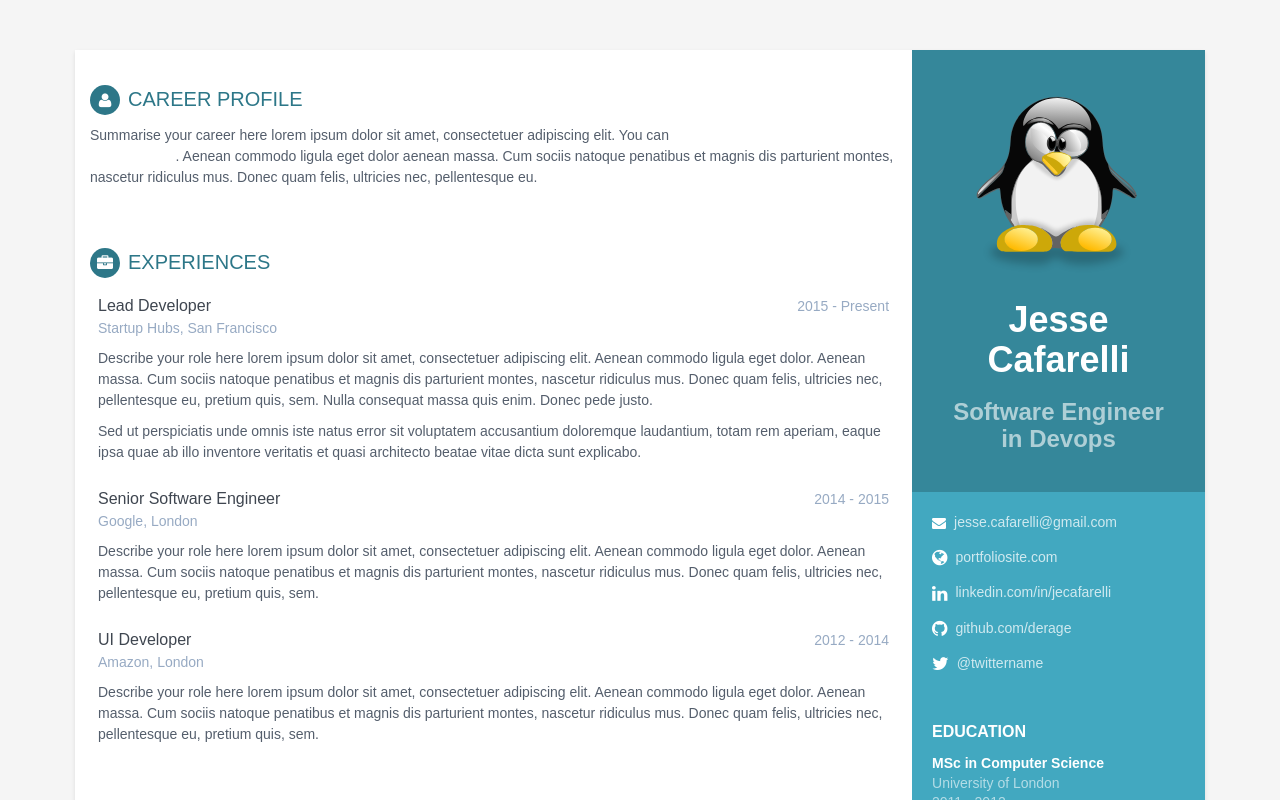
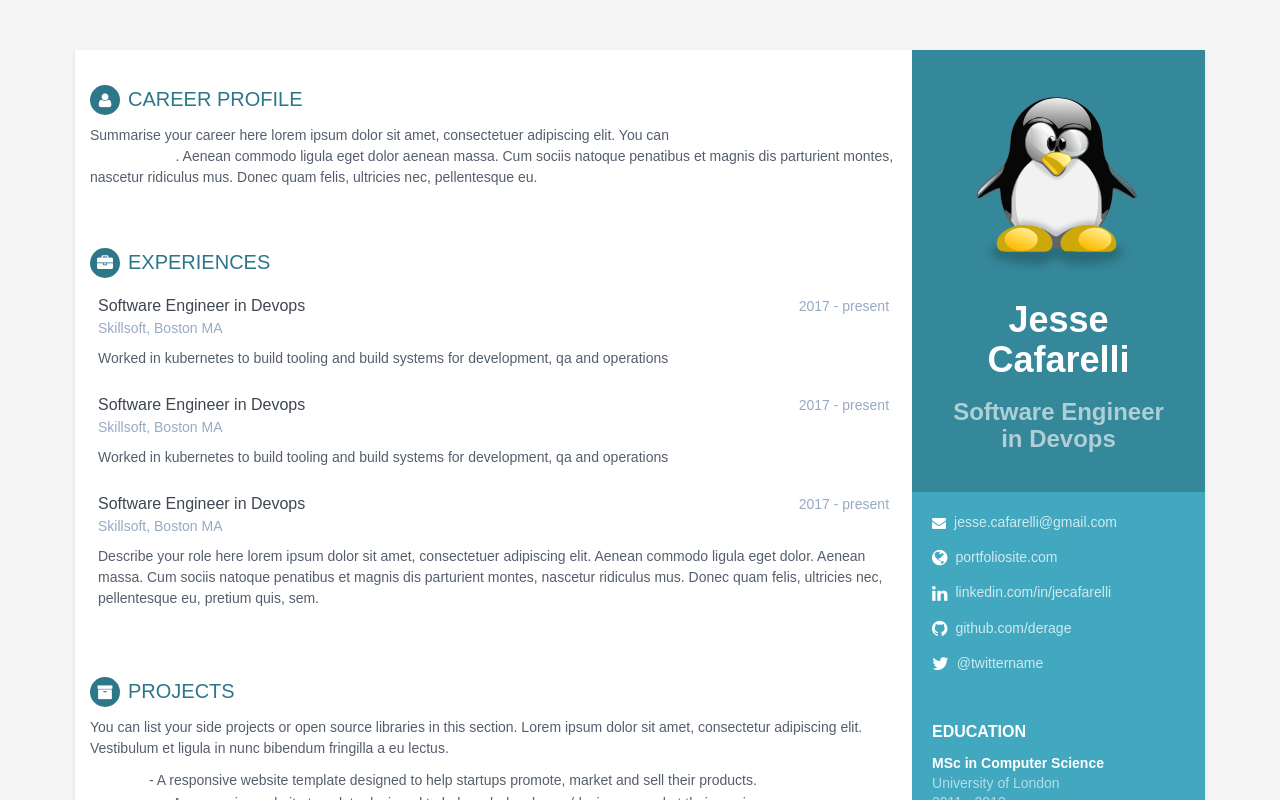
Before and after one commit to derage/resume_website, a React (Create React App) app: page / in a window 1280 px wide. Shown: the top 800 px of the page. Built offline with nearby package versions, Linux system fonts and the light colour scheme.

Commit message:
Added changes to ignore stuff

```diff
--- a/src/App/summaryContainer/experiences.js
+++ b/src/App/summaryContainer/experiences.js
@@ -1,4 +1,22 @@
 import React, { Component } from 'react';
+
+function Experiance(props) {
+  return (
+    <div class="item" >
+        <div class="meta">
+            <div class="upper-row">
+                <h3 class="job-title">{props.title}</h3>
+                <div class="time">{props.time}</div>
+            </div>
+            <div class="company">{props.company}</div>
+        </div>
+        <div class="details">
+            <p>{props.detail}</p>
+        </div>
+    </div>
+  )
+}
+
 
 class Experiences extends Component {
   render() {
@@ -6,46 +24,15 @@ class Experiences extends Component {
         <section class="section experiences-section">
             <h2 class="section-title"><i class="fa fa-briefcase"></i>Experiences</h2>
             <div id="experianceItems">
-              <div class="item" >
-                  <div class="meta">
-                      <div class="upper-row">
-                          <h3 class="job-title">Lead Developer</h3>
-                          <div class="time">2015 - Present</div>
-                      </div>
-                      <div class="company">Startup Hubs, San Francisco</div>
-                  </div>
-                  <div class="details">
-                      <p>Describe your role here lorem ipsum dolor sit amet, consectetuer adipiscing elit. Aenean commodo ligula eget dolor. Aenean massa. Cum sociis natoque penatibus et magnis dis parturient montes, nascetur ridiculus mus. Donec quam felis, ultricies nec, pellentesque eu, pretium quis, sem. Nulla consequat massa quis enim. Donec pede justo.</p>
-                      <p>Sed ut perspiciatis unde omnis iste natus error sit voluptatem accusantium doloremque laudantium, totam rem aperiam, eaque ipsa quae ab illo inventore veritatis et quasi architecto beatae vitae dicta sunt explicabo. </p>
-                  </div>
-              </div>
+              <Experiance title="Software Engineer in Devops" time="2017 - present" company="Skillsoft, Boston MA"
+              detail ="Worked in kubernetes to build tooling and build systems for development, qa and operations"/>
 
-              <div class="item">
-                  <div class="meta">
-                      <div class="upper-row">
-                          <h3 class="job-title">Senior Software Engineer</h3>
-                          <div class="time">2014 - 2015</div>
-                      </div>
-                      <div class="company">Google, London</div>
-                  </div>
-                  <div class="details">
-                      <p>Describe your role here lorem ipsum dolor sit amet, consectetuer adipiscing elit. Aenean commodo ligula eget dolor. Aenean massa. Cum sociis natoque penatibus et magnis dis parturient montes, nascetur ridiculus mus. Donec quam felis, ultricies nec, pellentesque eu, pretium quis, sem.</p>
+              <Experiance title="Software Engineer in Devops" time="2017 - present" company="Skillsoft, Boston MA"
+              detail ="Worked in kubernetes to build tooling and build systems for development, qa and operations"/>
 
-                  </div>
-              </div>
+              <Experiance title="Software Engineer in Devops" time="2017 - present" company="Skillsoft, Boston MA"
+              detail ="Describe your role here lorem ipsum dolor sit amet, consectetuer adipiscing elit. Aenean commodo ligula eget dolor. Aenean massa. Cum sociis natoque penatibus et magnis dis parturient montes, nascetur ridiculus mus. Donec quam felis, ultricies nec, pellentesque eu, pretium quis, sem."/>
 
-              <div class="item">
-                  <div class="meta">
-                      <div class="upper-row">
-                          <h3 class="job-title">UI Developer</h3>
-                          <div class="time">2012 - 2014</div>
-                      </div>
-                      <div class="company">Amazon, London</div>
-                  </div>
-                  <div class="details">
-                      <p>Describe your role here lorem ipsum dolor sit amet, consectetuer adipiscing elit. Aenean commodo ligula eget dolor. Aenean massa. Cum sociis natoque penatibus et magnis dis parturient montes, nascetur ridiculus mus. Donec quam felis, ultricies nec, pellentesque eu, pretium quis, sem.</p>
-                  </div>
-              </div>
             </div>
         </section>
 
--- a/src/index.css
+++ b/src/index.css
@@ -95,9 +95,6 @@ section {
   background-color: #80a3db;
 }
 
-.background-image {
-  background-image: url(./main.jpg)
-}
 
 .hero h1 {
   font: bold 60px "Open Sans", sans-serif;
--- a/src/index.js
+++ b/src/index.js
@@ -3,7 +3,6 @@ import ReactDOM from 'react-dom';
 import './index.css';
 import App from './App';
 import registerServiceWorker from './registerServiceWorker';
-import bgimg from './main.jpg'
 
 ReactDOM.render(<App />, document.getElementById('root'));
 registerServiceWorker();
```
Also changed, not shown: 18 other files (tests, documents, lock files or other folders).
